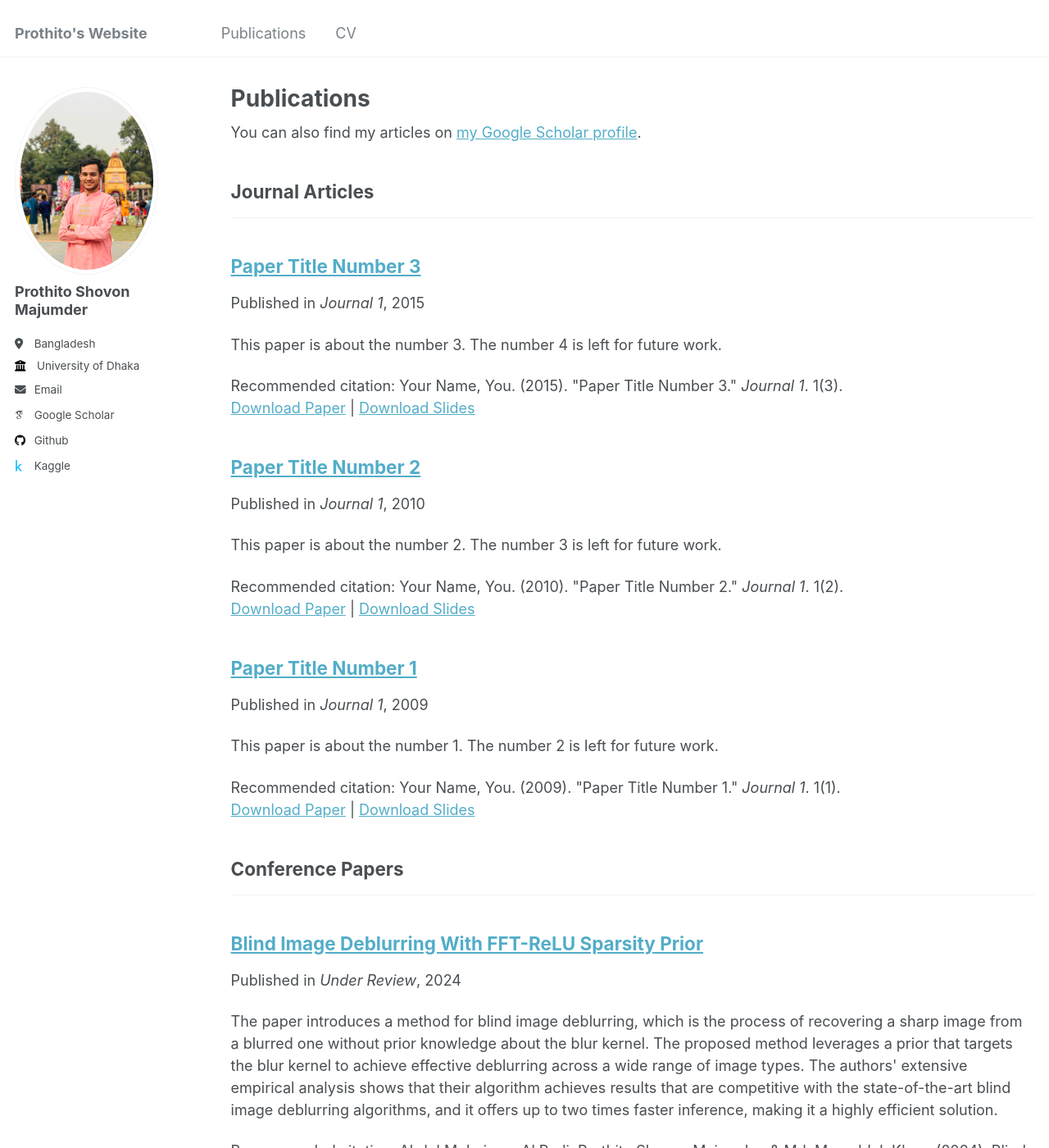
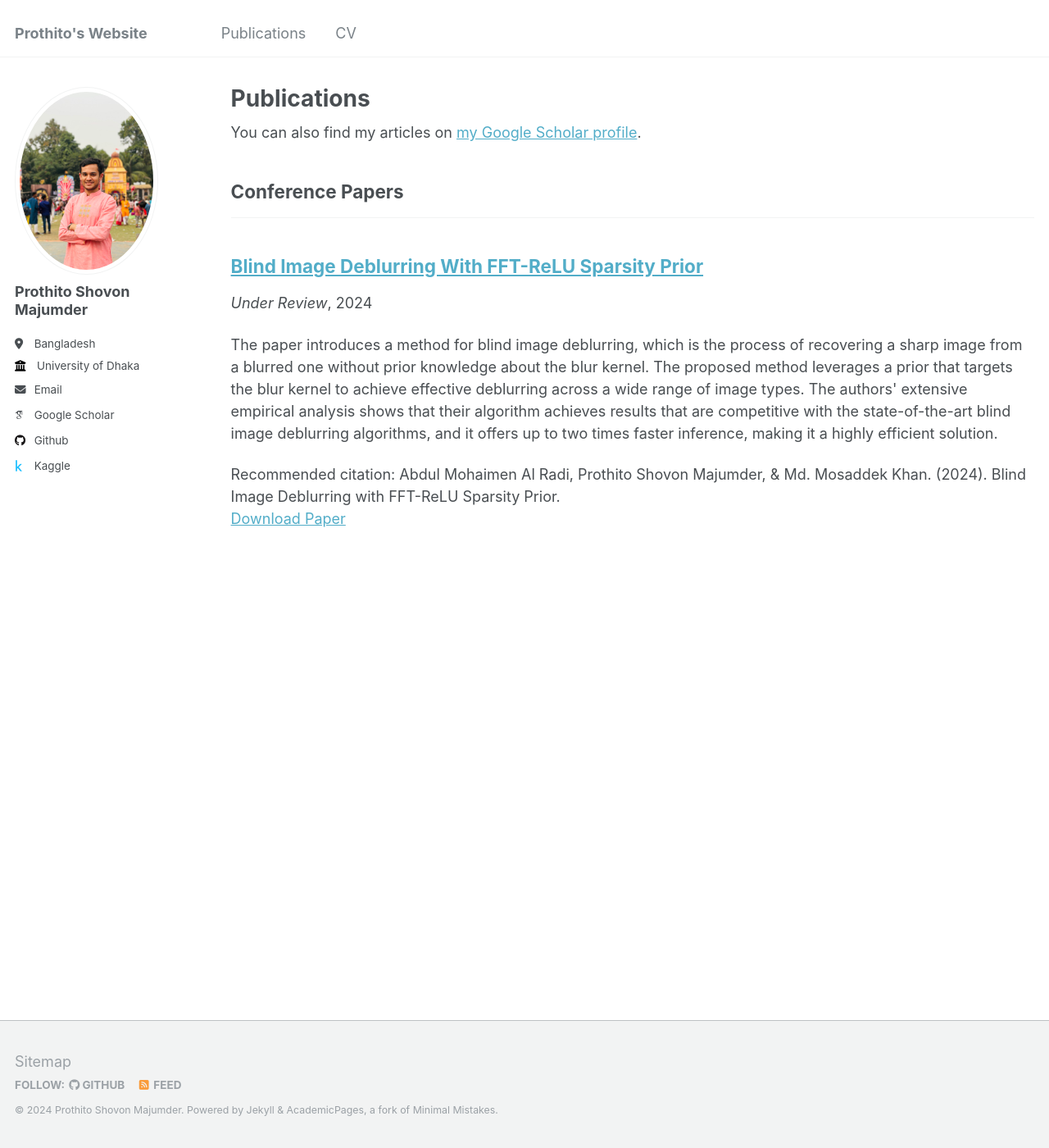
Before and after one commit to prothitoshovon/prothitoshovon.github.io, a Jekyll site: the page built from _pages/publications.html, in a window 1280 px wide and 1400 px high. Shown: the whole window at 82% size. Built offline with Jekyll 4.4.1, drawn with Linux system fonts in a browser that asks for light colours; some web fonts are replaced; some of the changed text lies outside the part shown.

Commit message:
removing template papers and "Published in"

```diff
--- a/_includes/archive-single.html
+++ b/_includes/archive-single.html
@@ -40,10 +40,9 @@
 
         {% if post.collection == 'teaching' %}
           <p> {{ post.type }}, <i>{{ post.venue }}</i>, {{ post.date | default: "1900-01-01" | date: "%Y" }} </p>
-        {% elsif post.collection == 'publications' and post.venue=='Under review'%}
-          <p>Under review </p>
+
         {% elsif post.collection == 'publications' %}
-          <p>Published in <i>{{ post.venue }}</i>, {{ post.date | default: "1900-01-01" | date: "%Y" }} </p>
+          <p><i>{{ post.venue }}</i>, {{ post.date | default: "1900-01-01" | date: "%Y" }} </p>
         {% elsif post.date %}
          <p class="page__date"><strong><i class="fa fa-fw fa-calendar" aria-hidden="true"></i> {{ site.data.ui-text[site.locale].date_label | default: "Published:" }}</strong> <time datetime="{{ post.date | default: "1900-01-01" | date_to_xmlschema }}">{{ post.date | default: "1900-01-01" | date: "%B %d, %Y" }}</time></p>
         {% endif %}
--- a/_layouts/single.html
+++ b/_layouts/single.html
@@ -39,7 +39,7 @@
         {% elsif page.venue and page.date and page.venue=='Under review'%}
           <p>Under review</p>
         {% elsif page.venue and page.date %}
-          <p>Published in <i>{{ page.venue }}</i>, {{ page.date | default: "1900-01-01" | date: "%Y" }} </p>
+          <p><i>{{ page.venue }}</i>, {{ page.date | default: "1900-01-01" | date: "%Y" }} </p>
         {% elsif page.date %}
           <p class="page__date"><strong><i class="fa fa-fw fa-calendar" aria-hidden="true"></i> {{ site.data.ui-text[site.locale].date_label | default: "Published:" }}</strong> <time datetime="{{ page.date | date_to_xmlschema }}">{{ page.date | default: "1900-01-01" | date: "%B %d, %Y" }}</time></p>
         {% endif %}
--- a/_publications/2009-10-01-paper-title-number-1.md
+++ /dev/null
@@ -1,14 +0,0 @@
----
-title: "Paper Title Number 1"
-collection: publications
-category: manuscripts
-permalink: /publication/2009-10-01-paper-title-number-1
-excerpt: 'This paper is about the number 1. The number 2 is left for future work.'
-date: 2009-10-01
-venue: 'Journal 1'
-slidesurl: 'http://academicpages.github.io/files/slides1.pdf'
-paperurl: 'http://academicpages.github.io/files/paper1.pdf'
-citation: 'Your Name, You. (2009). &quot;Paper Title Number 1.&quot; <i>Journal 1</i>. 1(1).'
----
-
-The contents above will be part of a list of publications, if the user clicks the link for the publication than the contents of section will be rendered as a full page, allowing you to provide more information about the paper for the reader. When publications are displayed as a single page, the contents of the above "citation" field will automatically be included below this section in a smaller font.
--- a/_publications/2010-10-01-paper-title-number-2.md
+++ /dev/null
@@ -1,14 +0,0 @@
----
-title: "Paper Title Number 2"
-collection: publications
-category: manuscripts
-permalink: /publication/2010-10-01-paper-title-number-2
-excerpt: 'This paper is about the number 2. The number 3 is left for future work.'
-date: 2010-10-01
-venue: 'Journal 1'
-slidesurl: 'http://academicpages.github.io/files/slides2.pdf'
-paperurl: 'http://academicpages.github.io/files/paper2.pdf'
-citation: 'Your Name, You. (2010). &quot;Paper Title Number 2.&quot; <i>Journal 1</i>. 1(2).'
----
-
-The contents above will be part of a list of publications, if the user clicks the link for the publication than the contents of section will be rendered as a full page, allowing you to provide more information about the paper for the reader. When publications are displayed as a single page, the contents of the above "citation" field will automatically be included below this section in a smaller font.
--- a/_publications/2015-10-01-paper-title-number-3.md
+++ /dev/null
@@ -1,14 +0,0 @@
----
-title: "Paper Title Number 3"
-collection: publications
-category: manuscripts
-permalink: /publication/2015-10-01-paper-title-number-3
-excerpt: 'This paper is about the number 3. The number 4 is left for future work.'
-date: 2015-10-01
-venue: 'Journal 1'
-slidesurl: 'http://academicpages.github.io/files/slides3.pdf'
-paperurl: 'http://academicpages.github.io/files/paper3.pdf'
-citation: 'Your Name, You. (2015). &quot;Paper Title Number 3.&quot; <i>Journal 1</i>. 1(3).'
----
-
-The contents above will be part of a list of publications, if the user clicks the link for the publication than the contents of section will be rendered as a full page, allowing you to provide more information about the paper for the reader. When publications are displayed as a single page, the contents of the above "citation" field will automatically be included below this section in a smaller font.
--- a/_publications/2024-02-17-paper-title-number-4.md
+++ /dev/null
@@ -1,13 +0,0 @@
----
-title: "Paper Title Number 4"
-collection: publications
-category: conferences
-permalink: /publication/2024-02-17-paper-title-number-4
-excerpt: 'This paper is about fixing template issue #693.'
-date: 2024-02-17
-venue: 'GitHub Journal of Bugs'
-paperurl: 'http://academicpages.github.io/files/paper3.pdf'
-citation: 'Your Name, You. (2024). &quot;Paper Title Number 3.&quot; <i>GitHub Journal of Bugs</i>. 1(3).'
----
-
-The contents above will be part of a list of publications, if the user clicks the link for the publication than the contents of section will be rendered as a full page, allowing you to provide more information about the paper for the reader. When publications are displayed as a single page, the contents of the above "citation" field will automatically be included below this section in a smaller font.
```
